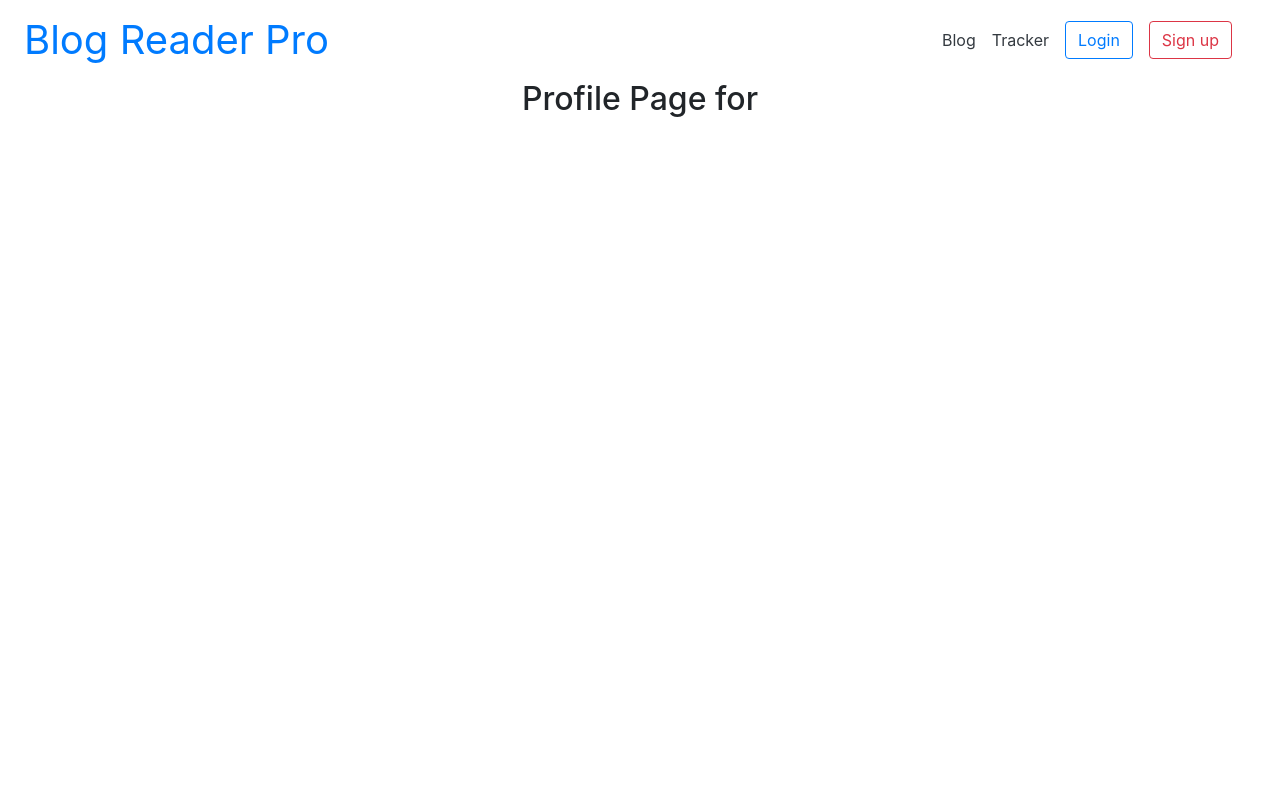
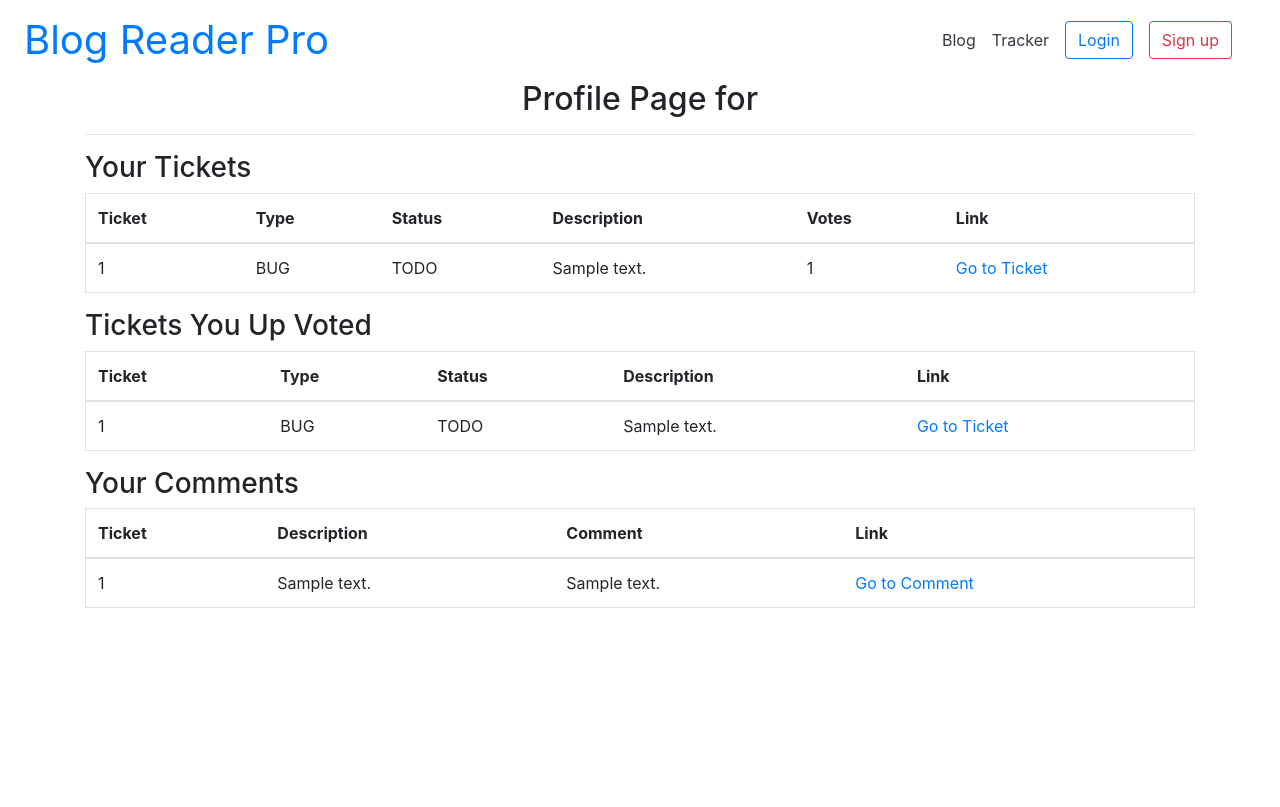
Before and after one commit to andreweliyah/Stream-Three-Project, a Django app: template accounts/templates/accounts/profile.html in a window 1280 px wide. Before the commit the page ends 117 px from the top, so only its background shows below. Run offline with Django 3.2, Linux system fonts and the light colour scheme; the template is opened without the code that fills it: values that come from a table or form of the project are taken from there, others are empty; tables that the repository leaves empty hold one stand-in row (values such as "Sample post"); some libraries are stand-ins or nearby versions.

Commit message:
Added profile content

```diff
--- a/accounts/templates/accounts/profile.html
+++ b/accounts/templates/accounts/profile.html
@@ -2,5 +2,97 @@
 {% load static %}
 {% block content %}
   <h2 class='text-center'>Profile Page for {{ user.username | capfirst }}</h2>
+  <hr>
+{% if not tickets and not votes and not comments %}
+  <h3 class='text-center my-5'>No Activity to Display</h2>
+{% endif %}
+  <!-- Tickets Submitted -->
+  {% if tickets %}
+    <h3>Your Tickets</h3>
+    <table class="table dc-chart border">
+      <thead>
+        <tr>
+          <th class="dc-table-head">Ticket</th>
+          <th class="dc-table-head">Type</th>
+          <th class="dc-table-head">Status</th>
+          <th class="dc-table-head">Description</th>
+          <th class="dc-table-head">Votes</th>
+          <th class="dc-table-head">Link</th>
+        </tr>
+      </thead>
+      <tbody id='all_data'>
+        {% for ticket in tickets %}
+          <tr>
+            <td>{{ticket.id}}</td>
+            <td>{{ticket.type}}</td>
+            <td>{{ticket.status}}</td>
+            <td>{{ticket.description|truncatechars:20|safe }}</td>
+            <td>{{ticket.votes}}</td>
+            <td><a href="/tracker/ticket-{{ticket.id}}">Go to Ticket</a></td>
+          </tr>
+        {% endfor %}
+      </tbody>
+    </table>
+  {% endif %}
 
+  <!-- Voting Activity -->
+  {% if votes %}
+    <h3>Tickets You Up Voted</h3>
+    <table class="table dc-chart border">
+      <thead>
+        <tr>
+          <th class="dc-table-head">Ticket</th>
+          <th class="dc-table-head">Type</th>
+          <th class="dc-table-head">Status</th>
+          <th class="dc-table-head">Description</th>
+          <th class="dc-table-head">Link</th>
+        </tr>
+      </thead>
+      <tbody id='all_data'>
+        {% for vote in votes %}
+          {% for ticket in alltickets %}
+            {% if ticket.id == vote.ticket.id %}
+
+            <tr>
+              <td>{{ticket.id}}</td>
+              <td>{{ticket.type}}</td>
+              <td>{{ticket.status}}</td>
+              <td>{{ticket.description|truncatechars:20|safe }}</td>
+              <td><a href="/tracker/ticket-{{ticket.id}}">Go to Ticket</a></td>
+            </tr>
+            {% endif %}
+          {% endfor %}
+        {% endfor %}
+      </tbody>
+    </table>
+  {% endif %}
+
+  <!-- Comments Submitted -->
+  {% if comments %}
+    <h3>Your Comments</h3>
+    <table class="table dc-chart border">
+      <thead>
+        <tr>
+          <th class="dc-table-head">Ticket</th>
+          <th class="dc-table-head">Description</th>
+          <th class="dc-table-head">Comment</th>
+          <th class="dc-table-head">Link</th>
+        </tr>
+      </thead>
+      <tbody id='all_data'>
+        {% for comment in comments %}
+          {% for ticket in alltickets %}
+            {% if ticket.id == comment.ticket.id %}
+              <tr>
+                <td>{{ticket.id}}</td>
+                <td>{{ticket.description|truncatechars:20|safe }}</td>
+                <td>{{comment.comment|truncatechars:20|safe }}</td>
+                <td><a href="/tracker/ticket-{{ticket.id}}#{{comment.id}}">Go to Comment</a></td>
+              </tr>
+            {% endif %}
+          {% endfor %}
+        {% endfor %}
+      </tbody>
+    </table>
+  {% endif %}
 {% endblock %}
```
